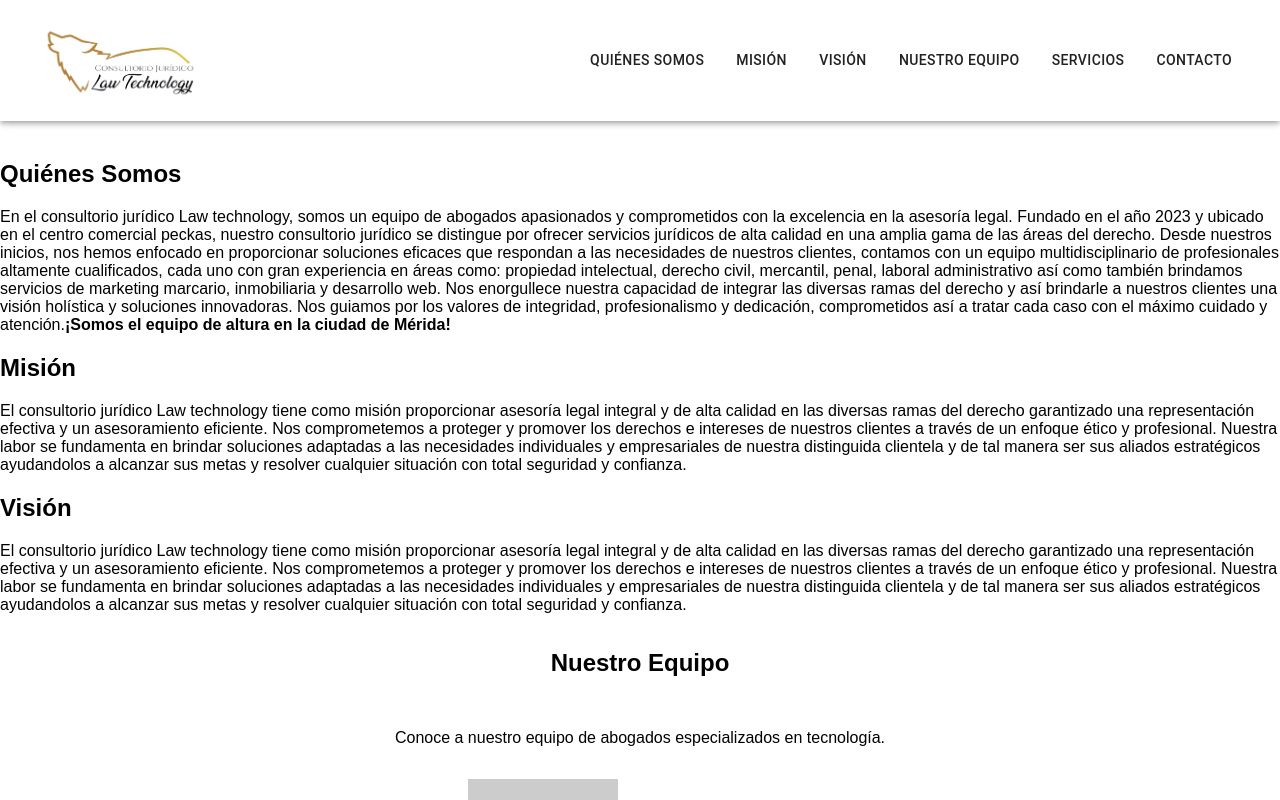
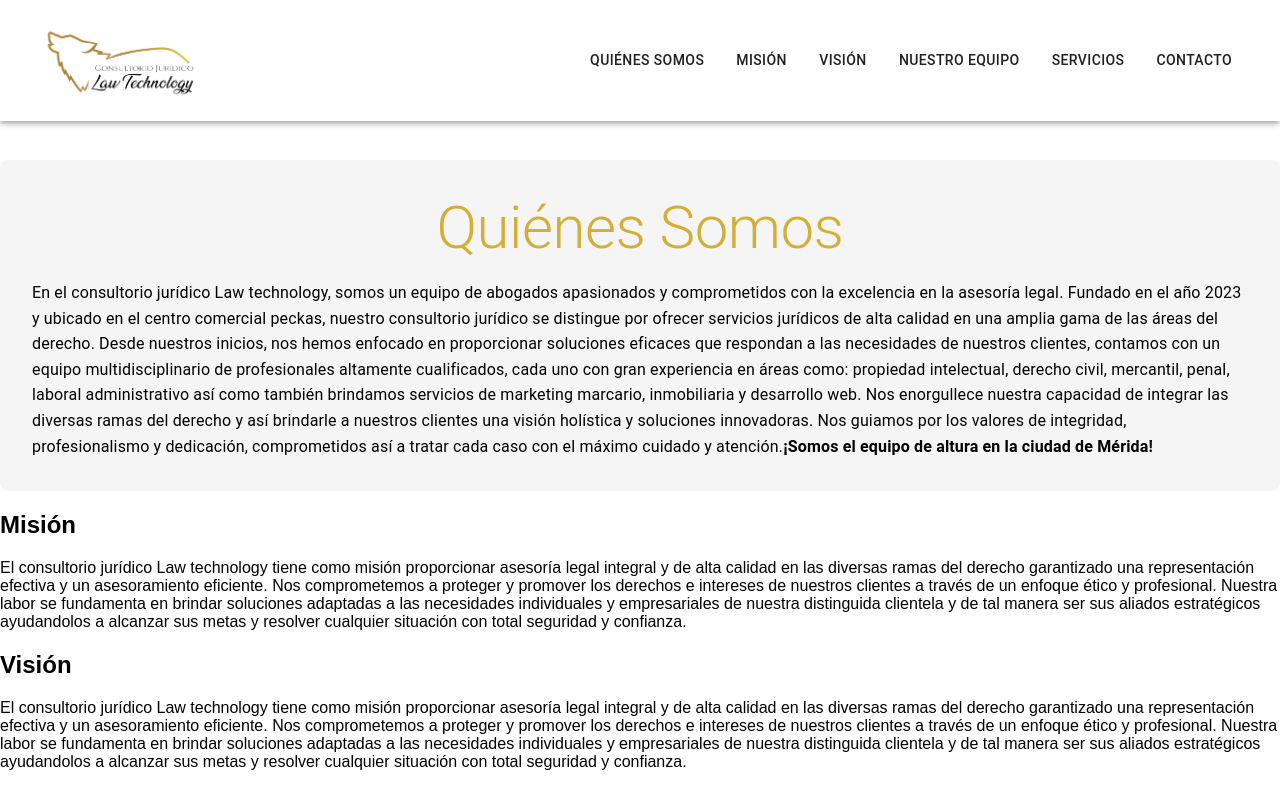
Before and after one commit to lbarrios1985/law-technology, a React (Create React App) app: page / in a window 1280 px wide. Shown: the top 800 px of the page. Built offline with nearby package versions, Linux system fonts and the light colour scheme.

Commit message:
fix aboutUs section add stayles and use materialUi

```diff
--- a/src/components/AboutUs.js
+++ b/src/components/AboutUs.js
@@ -1,11 +1,36 @@
 import React from "react";
+import { useSpring, animated } from "react-spring";
+import { useTheme } from "@mui/material/styles";
+import { Typography } from "@mui/material";
 
 const AboutUs = () => {
+  const theme = useTheme();
+  const fadeIn = useSpring({
+    from: { opacity: 0 },
+    to: { opacity: 1 },
+    config: { duration: 1000 },
+  });
+
   return (
-    <div id="Quiénes Somos">
-      <section id="about-us" className="about-us">
-        <h2>Quiénes Somos</h2>
-        <p>
+    <animated.section
+      id="about-us"
+      style={{
+        ...styles.section,
+        ...fadeIn,
+        backgroundColor: theme.palette.background.paper,
+      }}
+    >
+      <div id="Quiénes Somos">
+        <Typography
+          variant="h2"
+          style={{ ...styles.heading, color: theme.palette.primary.main }}
+        >
+          Quiénes Somos
+        </Typography>
+        <Typography
+          variant="body1"
+          style={{ ...styles.paragraph, color: theme.palette.text.primary }}
+        >
           En el consultorio jurídico Law technology, somos un equipo de abogados
           apasionados y comprometidos con la excelencia en la asesoría legal.
           Fundado en el año 2023 y ubicado en el centro comercial peckas,
@@ -23,10 +48,25 @@ const AboutUs = () => {
           por los valores de integridad, profesionalismo y dedicación,
           comprometidos así a tratar cada caso con el máximo cuidado y atención.
           <strong>¡Somos el equipo de altura en la ciudad de Mérida!</strong>
-        </p>
-      </section>
-    </div>
+        </Typography>
+      </div>
+    </animated.section>
   );
 };
 
+const styles = {
+  section: {
+    padding: "2rem",
+    borderRadius: "8px",
+    margin: "1rem 0",
+  },
+  heading: {
+    textAlign: "center",
+    marginBottom: "1rem",
+  },
+  paragraph: {
+    lineHeight: "1.6",
+  },
+};
+
 export default AboutUs;
```
